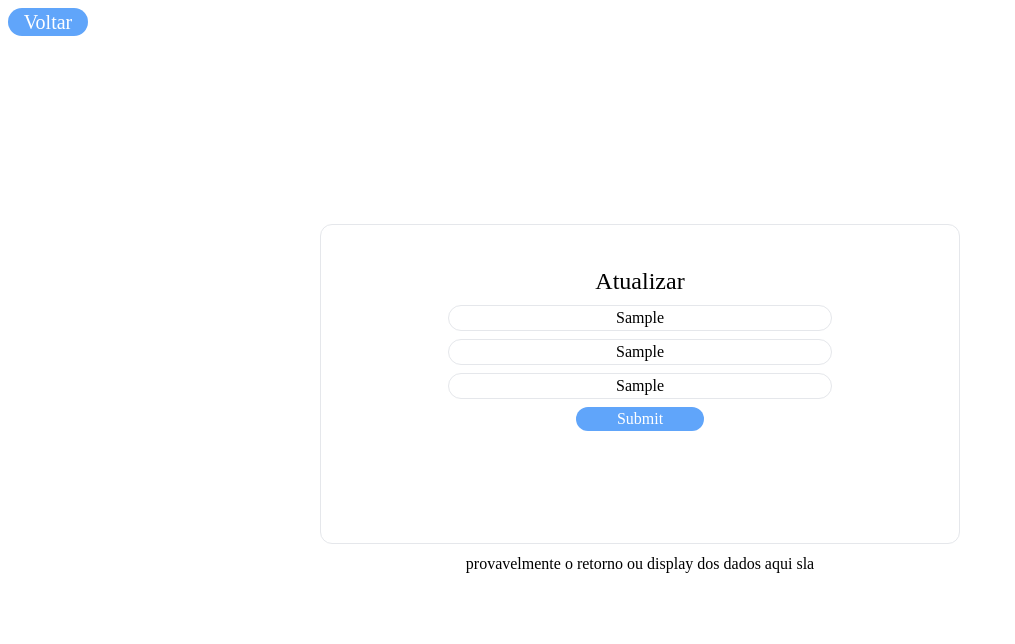
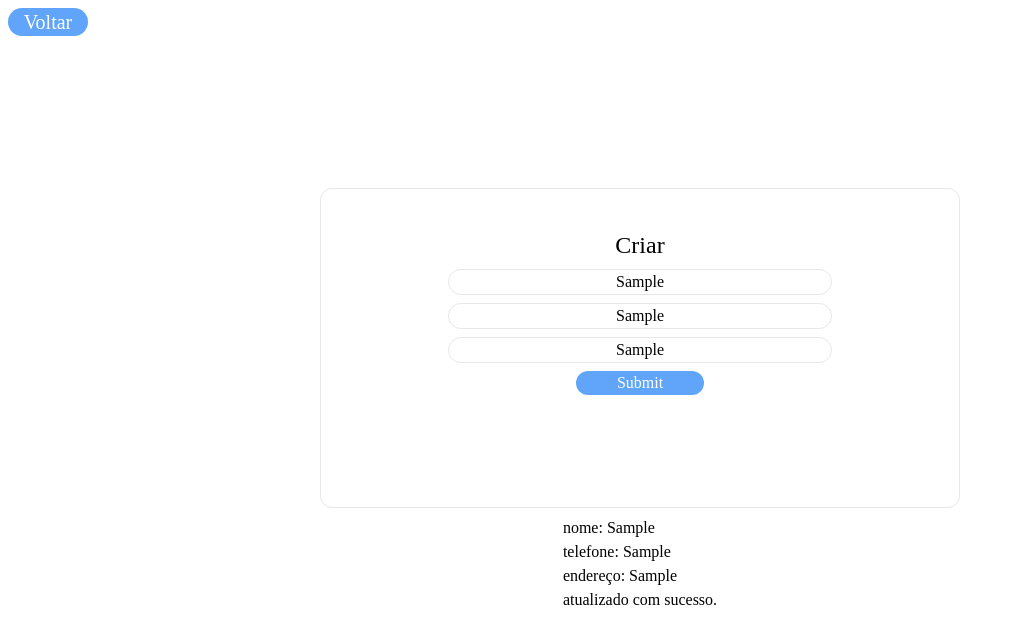
Before and after one commit to rodrfentanes21/es2front, a Next.js app: page /update in a window 1280 px wide. Both pictures are taken after typing "Sample", "Sample", "Sample" into the empty fields and a click on the input "Submit". Shown: the top 644 px of the page, without its empty margins (0-1015 px from the left). Built offline with nearby package versions, Linux system fonts and the light colour scheme.

Commit message:
changes to create and update

```diff
--- a/src/pages/create.tsx
+++ b/src/pages/create.tsx
@@ -18,9 +18,9 @@ export default function create() {
     // Or you can work with it as a plain object:
     const formJson = Object.fromEntries(formData.entries());
     console.log(formJson);
-    setDisplay(formJson.var1.toString());
-    setDisplay2(formJson.var2.toString());
-    setDisplay3(formJson.var3.toString());
+    setDisplay(formJson.nome.toString());
+    setDisplay2(formJson.telefone.toString());
+    setDisplay3(formJson.endereco.toString());
 
     // You can pass formData as a fetch body directly:
     // fetch('/some-api', { method: form.method, body: formJson });
@@ -43,20 +43,20 @@ export default function create() {
           <h1 className="text-2xl">Criar</h1>
           <input
             type="text"
-            name="var1"
+            name="nome"
             placeholder="nome"
             className="border text-center w-96 rounded-full"
             required
           ></input>
           <input
             type="text"
-            name="var2"
+            name="telefone"
             placeholder="nao sei mais oq"
             className="border text-center w-96 rounded-full"
           ></input>
           <input
             type="text"
-            name="var3"
+            name="endereco"
             placeholder="nao sei mais oq parte 2"
             className="border text-center w-96 rounded-full"
           ></input>
@@ -70,9 +70,9 @@ export default function create() {
           <div className="">
             nome: {display}
             <br />
-            var2: {display2}
+            telefone: {display2}
             <br />
-            var3: {display3}
+            endereço: {display3}
             <br />
             adicionado com sucesso.
           </div>
--- a/src/pages/update.tsx
+++ b/src/pages/update.tsx
@@ -1,22 +1,29 @@
-import React from "react";
+import React, { useState } from "react";
 import Link from "next/link";
 
 export default function update() {
-  function handleSubmit(e :any) {
+  const [display, setDisplay] = useState("");
+  const [display2, setDisplay2] = useState("");
+  const [display3, setDisplay3] = useState("");
+
+  function handleSubmit(e: any) {
     // Prevent the browser from reloading the page
     e.preventDefault();
 
     // Read the form data
     const form = e.target;
     const formData = new FormData(form);
-    console.log(formData)
-
-    // You can pass formData as a fetch body directly:
-    // fetch('/some-api', { method: form.method, body: formData });
+    console.log(formData);
 
     // Or you can work with it as a plain object:
     const formJson = Object.fromEntries(formData.entries());
     console.log(formJson);
+    setDisplay(formJson.nome.toString());
+    setDisplay2(formJson.telefone.toString());
+    setDisplay3(formJson.endereco.toString());
+
+    // You can pass formData as a fetch body directly:
+    // fetch('/some-api', { method: form.method, body: formJson });
   }
 
   return (
@@ -28,23 +35,28 @@ export default function update() {
         Voltar
       </Link>
       <section className=" flex flex-col justify-center items-center gap-2 w-full lg:w-screen h-screen">
-        <form method="post" onSubmit={handleSubmit} className="flex flex-col justify-start items-center gap-2 w-1/2 aspect-[2/1] py-10 border rounded-xl self-center">
-          <h1 className="text-2xl">Atualizar</h1>
+        <form
+          method="post"
+          onSubmit={handleSubmit}
+          className="flex flex-col justify-start items-center gap-2 w-1/2 aspect-[2/1] py-10 border rounded-xl self-center"
+        >
+          <h1 className="text-2xl">Criar</h1>
           <input
             type="text"
-            name="var1"
+            name="nome"
             placeholder="nome"
             className="border text-center w-96 rounded-full"
+            required
           ></input>
           <input
             type="text"
-            name="var2"
+            name="telefone"
             placeholder="nao sei mais oq"
             className="border text-center w-96 rounded-full"
           ></input>
           <input
             type="text"
-            name="var3"
+            name="endereco"
             placeholder="nao sei mais oq parte 2"
             className="border text-center w-96 rounded-full"
           ></input>
@@ -54,9 +66,41 @@ export default function update() {
             className="w-32 bg-blue-400 hover:bg-sky-700 rounded-full text-white text-center"
           />
         </form>
-        <div className="">
-          provavelmente o retorno ou display dos dados aqui sla
-        </div>
+        {(display2 && !display3) ? (
+          <div className="">
+            nome: {display}
+            <br />
+            telefone: {display2}
+            <br />
+            atualizado com sucesso.
+          </div>
+        ) : (
+          ""
+        )}
+        {(display3 && !display2) ? (
+          <div className="">
+            nome: {display}
+            <br />
+            endereço: {display3}
+            <br />
+            atualizado com sucesso.
+          </div>
+        ) : (
+          ""
+        )}
+        {(display2 && display3) ? (
+          <div className="">
+            nome: {display}
+            <br />
+            telefone: {display2}
+            <br />
+            endereço: {display3}
+            <br />
+            atualizado com sucesso.
+          </div>
+        ) : (
+          ""
+        )}
       </section>
     </div>
   );
```
